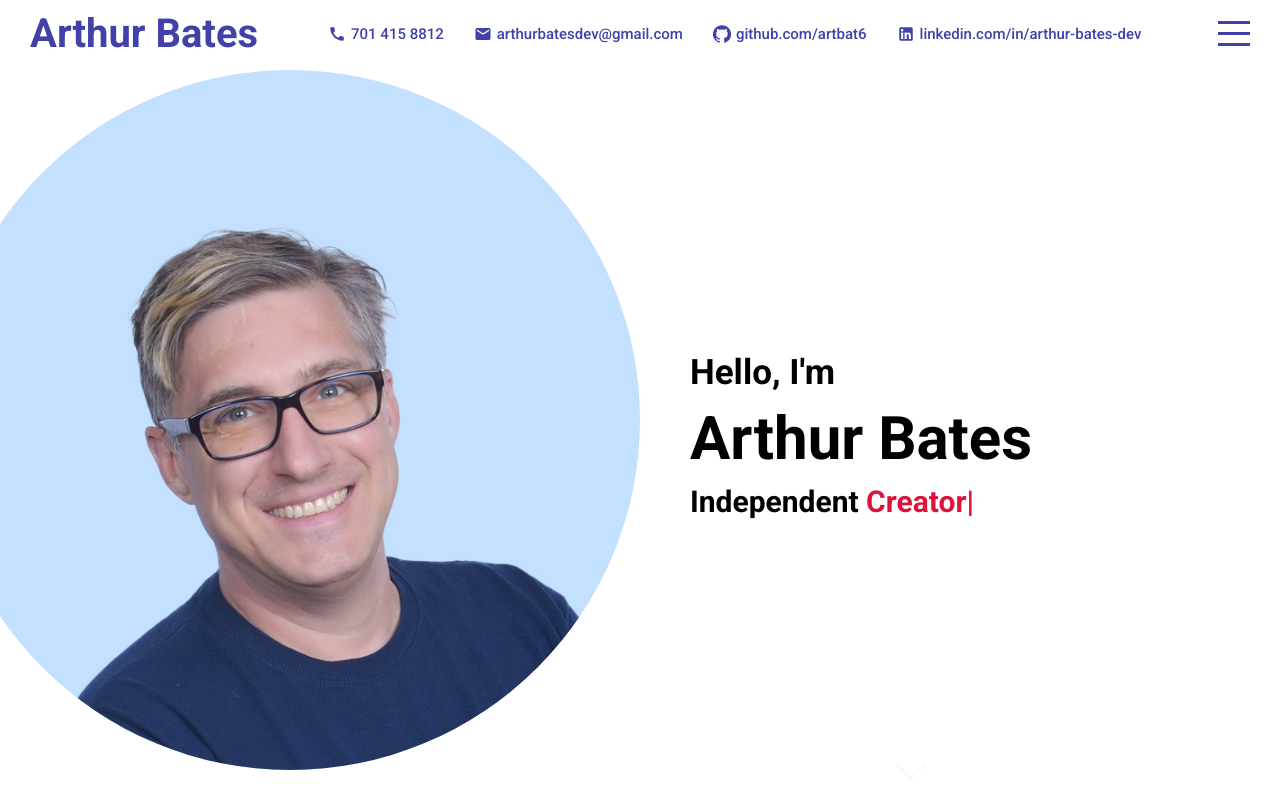
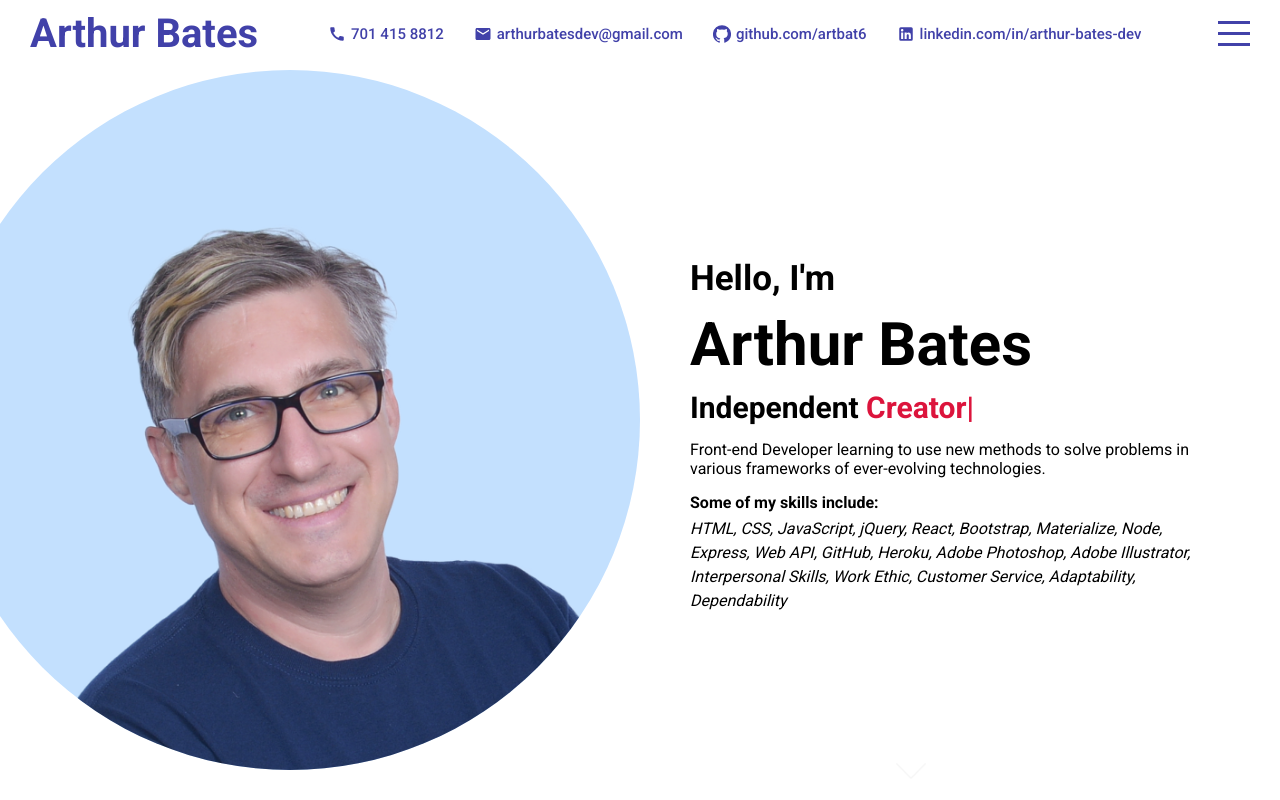
Before and after one commit to artbat6/AB-react-portfolio, a React (Create React App) app: page / in a window 1280 px wide. Built offline with nearby package versions, Linux system fonts and the light colour scheme.

Commit message:
added skills to intro

```diff
--- a/src/components/intro/Intro.jsx
+++ b/src/components/intro/Intro.jsx
@@ -28,6 +28,18 @@ export default function Intro() {
           <h3>
             Independent <span ref={textRef}></span>
           </h3>
+          <div className="brand">
+          <p>Front-end Developer learning to use new methods to solve problems in various frameworks of ever-evolving technologies.</p>
+          </div>
+          <div className="skills">
+          <h4>Some of my skills include:</h4>
+          <p>HTML, CSS, JavaScript, jQuery, React, Bootstrap, Materialize, Node, Express, Web API, GitHub, Heroku, Adobe Photoshop, Adobe Illustrator, Interpersonal Skills, Work Ethic, Customer Service,
+Adaptability, Dependability
+
+
+</p>
+
+          </div>
         </div>
         <a href="#portfolio">
           <img src="assets/down.png" alt="arrow" />
--- a/src/components/intro/intro.scss
+++ b/src/components/intro/intro.scss
@@ -51,6 +51,27 @@
       @include mobile{
         padding-left: 0;
         align-items: center;
+      }
+
+      .brand {
+        margin-top: 15px;
+        width:80%;
+        display: flex;
+        flex-direction: column;
+        justify-content: left;
+      }
+      .skills {
+        margin-top: 15px;
+        width:80%;
+        display: flex;
+        flex-direction: column;
+        justify-content: left;
+
+        p {
+          margin-top: 5px;
+          font-style: italic;
+          line-height: 1.5;
+        }
       }
 
       h1 {
```
